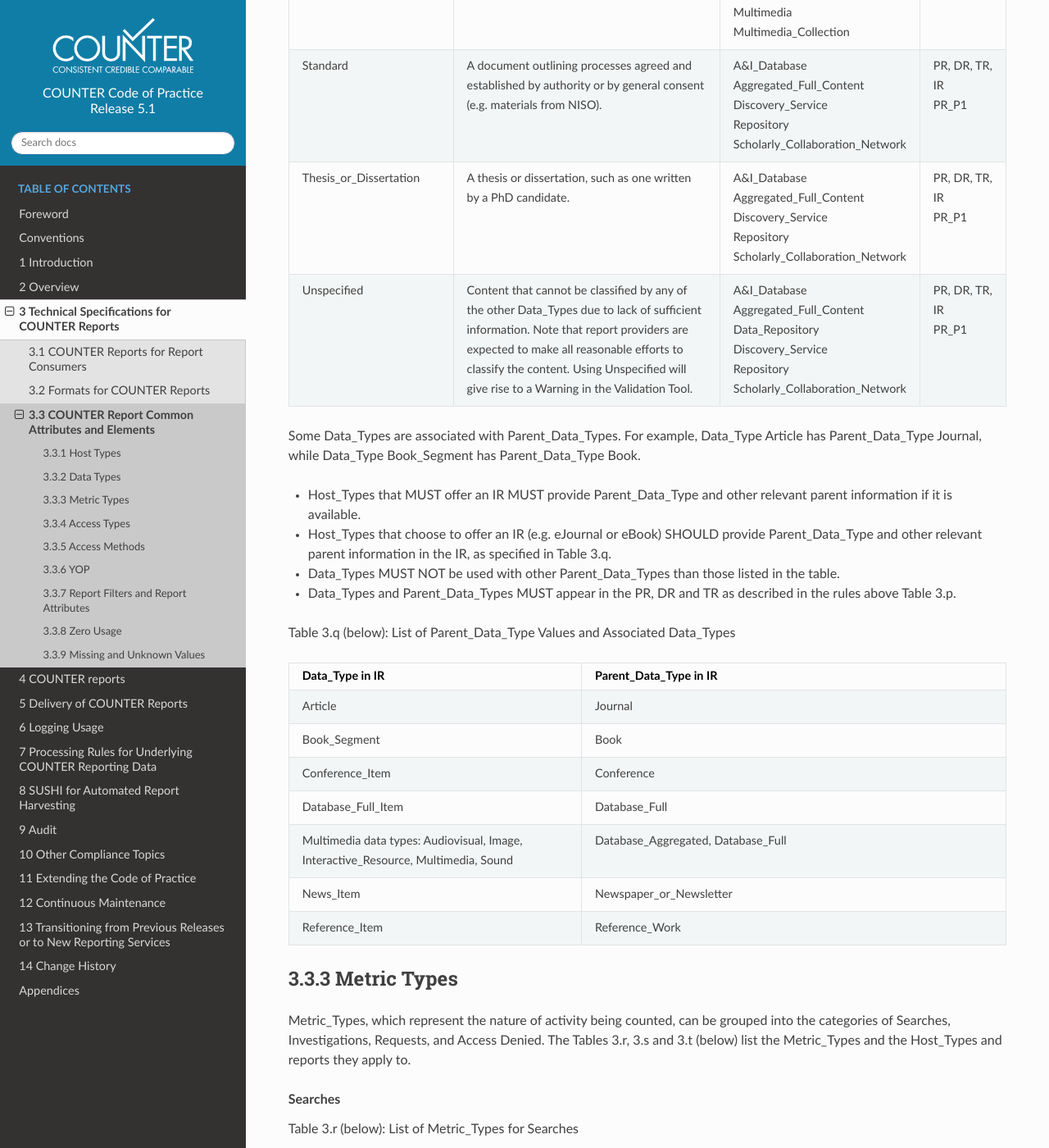
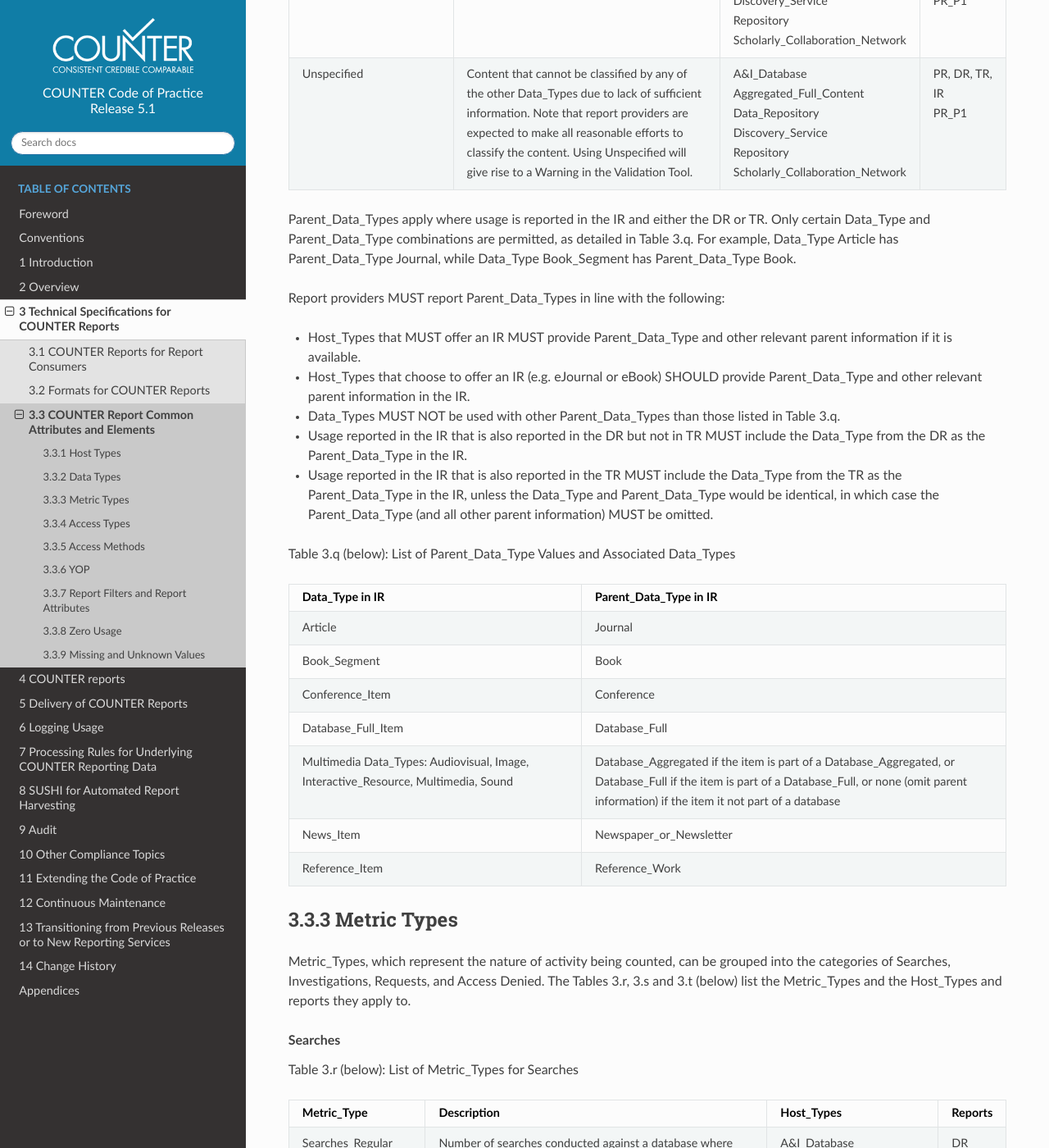
Before and after one commit to Project-Counter/cop5, a Sphinx documentation site: the page built from source/03-specifications/03-counter-report-common-attributes-and-elements.rst, in a window 1280 px wide and 1400 px high, scrolled down 6496 px. Shown: the whole window at 82% size. Built offline with Sphinx 7.4.7 and the Read the Docs theme 3.1.0, drawn with Linux system fonts in a browser that asks for light colours; some of the changed text lies outside the part shown.

Commit message:
Suggested wording for Data_Type and Parent_Data_Type rules

```diff
--- a/source/03-specifications/03-counter-report-common-attributes-and-elements.rst
+++ b/source/03-specifications/03-counter-report-common-attributes-and-elements.rst
@@ -100,17 +100,11 @@
 
 The table lists the Data_Types and related Host_Types which use them in one or more reports for compliance, but Host_Types may choose to offer additional reports. For example, we encourage all Host_Types to offer the Global Item Report using all relevant Data_Types.
 
-Report providers MUST report metrics in line with the following:
+Report providers MUST report Data_Types in line with the following:
 
-* Host_Types required to provide the TR MUST deliver title level information in the PR (e.g. Journal for a journal article or Book for a book). If the DR is also required, usage MUST be reported at the title level within the DR.
 * Investigations and Requests reported in the DR MUST be reported with the same Data_Type in the PR.
 * Investigations and Requests reported in the TR MUST be reported with the same Data_Type in the DR (if applicable) and the PR.
 * Investigations and Requests reported in the IR but not in the DR or TR MUST be reported with the same Data_Type in the PR.
-
-Parent_Data_Types apply where usage is reported in the IR and either the DR or TR. Only certain Data_Type and Parent_Data_Type combinations are permitted, as detailed in Table 3.q.
-
-* Usage reported in the IR that is also reported in the DR but not in TR MUST include the Data_Type from the DR as the Parent_Data_Type in the IR.
-* Usage reported in the IR that is also reported in the TR MUST include the Data_Type from the TR as the Parent_Data_Type in the IR, unless the Data_Type and Parent_Data_Type would be identical (in which case the Parent_Data_Type MUST be omitted).
 
 Table 3.p (below): List of Data_Type Values
 
@@ -377,12 +371,15 @@
      - PR, DR, TR, IR\ |br|\ |lb|
        PR_P1
 
-Some Data_Types are associated with Parent_Data_Types. For example, Data_Type Article has Parent_Data_Type Journal, while Data_Type Book_Segment has Parent_Data_Type Book.
+Parent_Data_Types apply where usage is reported in the IR and either the DR or TR. Only certain Data_Type and Parent_Data_Type combinations are permitted, as detailed in Table 3.q. For example, Data_Type Article has Parent_Data_Type Journal, while Data_Type Book_Segment has Parent_Data_Type Book.
+
+Report providers MUST report Parent_Data_Types in line with the following:
 
 * Host_Types that MUST offer an IR MUST provide Parent_Data_Type and other relevant parent information if it is available.
-* Host_Types that choose to offer an IR (e.g. eJournal or eBook) SHOULD provide Parent_Data_Type and other relevant parent information in the IR, as specified in Table 3.q.
-* Data_Types MUST NOT be used with other Parent_Data_Types than those listed in the table.
-* Data_Types and Parent_Data_Types MUST appear in the PR, DR and TR as described in the rules above Table 3.p.
+* Host_Types that choose to offer an IR (e.g. eJournal or eBook) SHOULD provide Parent_Data_Type and other relevant parent information in the IR.
+* Data_Types MUST NOT be used with other Parent_Data_Types than those listed in Table 3.q.
+* Usage reported in the IR that is also reported in the DR but not in TR MUST include the Data_Type from the DR as the Parent_Data_Type in the IR.
+* Usage reported in the IR that is also reported in the TR MUST include the Data_Type from the TR as the Parent_Data_Type in the IR, unless the Data_Type and Parent_Data_Type would be identical, in which case the Parent_Data_Type (and all other parent information) MUST be omitted.
 
 Table 3.q (below): List of Parent_Data_Type Values and Associated Data_Types
 
@@ -410,8 +407,8 @@
    * - Database_Full_Item
      - Database_Full
 
-   * - Multimedia data types: Audiovisual, Image, Interactive_Resource, Multimedia, Sound
-     - Database_Aggregated, Database_Full
+   * - Multimedia Data_Types: Audiovisual, Image, Interactive_Resource, Multimedia, Sound
+     - Database_Aggregated if the item is part of a Database_Aggregated, or Database_Full if the item is part of a Database_Full, or none (omit parent information) if the item it not part of a database
 
    * - News_Item
      - Newspaper_or_Newsletter
```
